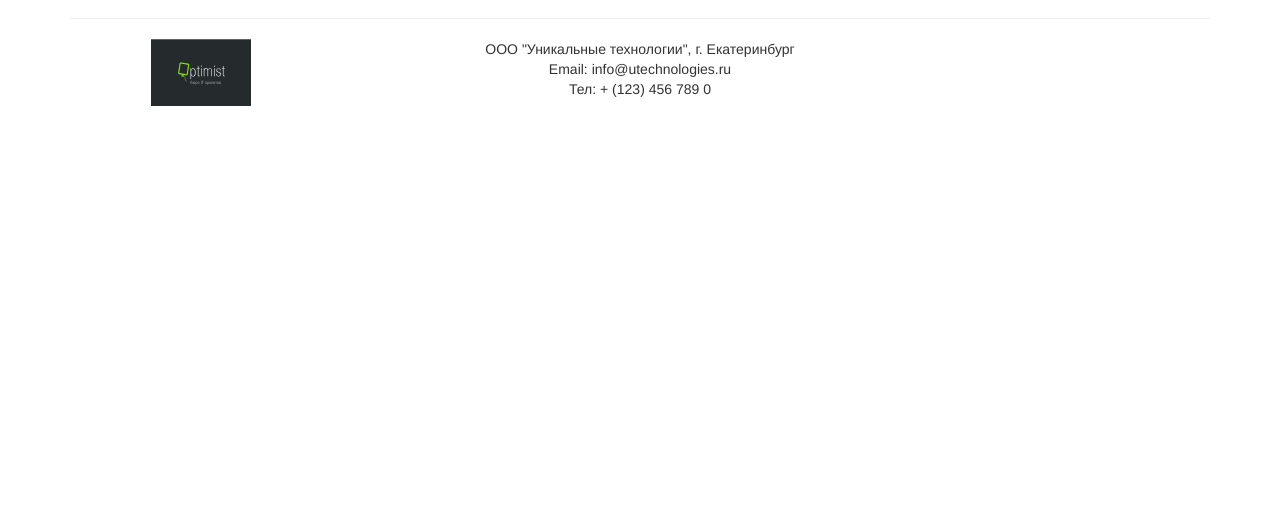
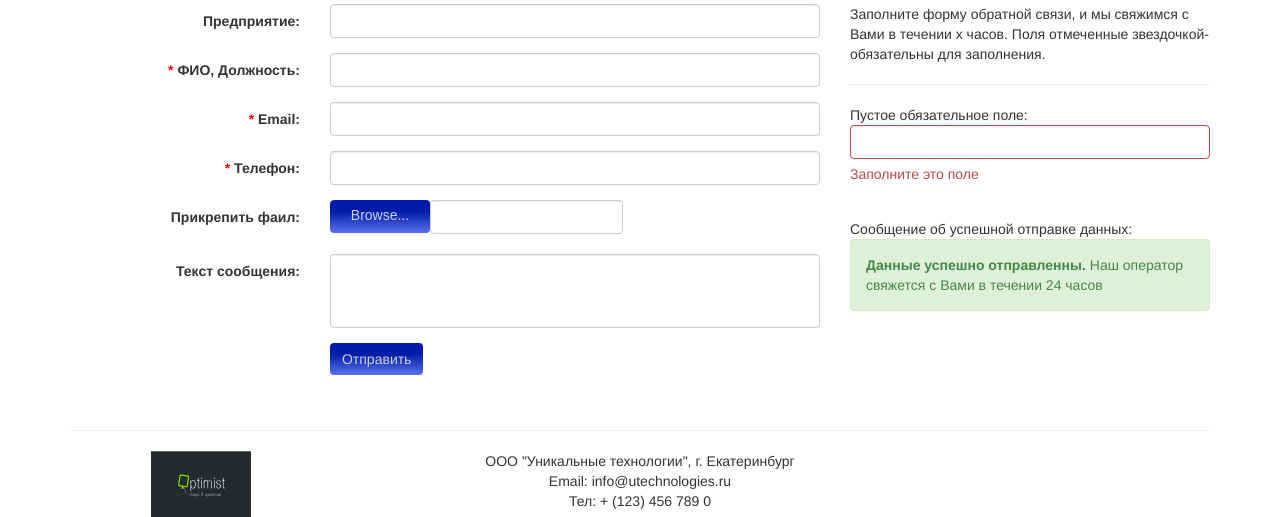
Before and after one commit to fablab77/test, a Python web app: template templates/main.html in a window 1280 px wide. Shown: the part 1884-2401 px from the top of the page. Before the commit the page ends 1990 px from the top, so only its background shows below. Run offline with Jinja, Linux system fonts and the light colour scheme; the template is opened without the code that fills it, so the values that code supplies are empty; some libraries are stand-ins or nearby versions.

Commit message:
add contant

```diff
--- a/assets/sass/screen.sass
+++ b/assets/sass/screen.sass
@@ -55,6 +55,8 @@
 	border: none
 	&:hover
 		color: white
+	&:focus
+		color: white
 	&:active
 		background-color: #001ca8
 
@@ -75,12 +77,90 @@
 
 
 
-// .nice
+.nice
+	font-family: arial
+	font-size: 12px
+	// -webkit-box-shadow: 0px 1px 0px #fff, 0px -1px 0px rgba(0,0,0,.1)
+	// -moz-box-shadow: 0px 1px 0px #fff, 0px -1px 0px rgba(0,0,0,.1)
+	// box-shadow: 0px 1px 0px #fff, 0px -1px 0px rgba(0,0,0,.1)
+	-moz-border-radius: 4px
+	-webkit-border-radius: 4px
+	border-radius: 4px
 
-// 	// the container div
+.nice .NFI-button
+	background-image: linear-gradient(bottom, rgb(89,113,234) 0%, rgb(0,28,168) 66%)
+	background-image: -o-linear-gradient(bottom, rgb(89,113,234) 0%, rgb(0,28,168) 66%)
+	background-image: -moz-linear-gradient(bottom, rgb(89,113,234) 0%, rgb(0,28,168) 66%)
+	background-image: -webkit-linear-gradient(bottom, rgb(89,113,234) 0%, rgb(0,28,168) 66%)
+	background-image: -ms-linear-gradient(bottom, rgb(89,113,234) 0%, rgb(0,28,168) 66%)
+	color: #CFCFCF
+	border-radius: 4px
+	font-size: 14px
+	&:hover
+		color: white
+	&:active
+		background-color: #001ca8
+	width: 100px
+	height: 33px
+	line-height: 30px
 
-// .nice .NFI-button
-// 	// the button div element
+// .nice .NFI-button:hover
+// 	background: #333
+// 	text-shadow: 0px -1px 0px #111
+// 	border: solid #000 1px
 
-// .nice .NFI-filename
-// 	// the text input element which collects and shows the value
+
+.nice .NFI-filename
+	// width: 100%
+	height: 34px
+	padding: 6px 12px
+	font-size: 14px
+	line-height: 1.428571429
+	color: #555555
+	vertical-align: middle
+	background-color: #ffffff
+	border: 1px solid #cccccc
+	border-radius: 4px
+	-webkit-box-shadow: inset 0 1px 1px rgba(0, 0, 0, 0.075)
+	box-shadow: inset 0 1px 1px rgba(0, 0, 0, 0.075)
+	-webkit-transition: border-color ease-in-out 0.15s, box-shadow ease-in-out 0.15s
+	transition: border-color ease-in-out 0.15s, box-shadow ease-in-out 0.15s
+	// -moz-border-radius-topright: 3px
+	// -moz-border-radius-bottomright: 3px
+	// -webkit-border-top-right-radius: 3px
+	// -webkit-border-bottom-right-radius: 3px
+	// border-top-right-radius: 3px
+	// border-bottom-right-radius: 3px
+
+	// // width: 200px
+	// border: solid #777 1px
+	// border-left: none
+	// height: 30px
+	// line-height: 30px
+
+	// background: #fff
+	// -webkit-box-shadow: inset 0px 2px 0px rgba(0,0,0,.05)
+	// -moz-box-shadow: inset 0px 2px 0px rgba(0,0,0,.05)
+	// box-shadow: inset 0px 2px 0px rgba(0,0,0,.05)
+
+	// color: #777
+	// text-shadow: 0px 1px 0px #fff
+
+.NFI-wrapper
+	width: 100%
+	overflow: hidden !important
+
+
+.fr-left
+	float: left
+	font-size: 18px
+	padding-right: 20px
+	padding-left: 10px
+	width: 45%
+
+.fr-right
+	float: right
+	font-size: 18px
+	padding-right: 10px
+	padding-left: 20px
+	width: 45%
--- a/static/css/screen.css
+++ b/static/css/screen.css
@@ -2424,27 +2424,104 @@
   color: white;
 }
 /* line 58, ../../assets/sass/screen.sass */
+.btn-default:focus {
+  color: white;
+}
+/* line 60, ../../assets/sass/screen.sass */
 .btn-default:active {
   background-color: #001ca8;
 }
 
-/* line 63, ../../assets/sass/screen.sass */
+/* line 65, ../../assets/sass/screen.sass */
 .feedback {
   margin-top: 30px;
 }
 
-/* line 66, ../../assets/sass/screen.sass */
+/* line 68, ../../assets/sass/screen.sass */
 .star {
   color: red;
 }
 
-/* line 69, ../../assets/sass/screen.sass */
+/* line 71, ../../assets/sass/screen.sass */
 .text16b {
   font-size: 16px;
   font-weight: bold;
 }
 
-/* line 73, ../../assets/sass/screen.sass */
+/* line 75, ../../assets/sass/screen.sass */
 .text-important {
   color: #c40031;
 }
+
+/* line 80, ../../assets/sass/screen.sass */
+.nice {
+  font-family: arial;
+  font-size: 12px;
+  -moz-border-radius: 4px;
+  -webkit-border-radius: 4px;
+  border-radius: 4px;
+}
+
+/* line 90, ../../assets/sass/screen.sass */
+.nice .NFI-button {
+  background-image: linear-gradient(bottom, #5971ea 0%, #001ca8 66%);
+  background-image: -o-linear-gradient(bottom, #5971ea 0%, #001ca8 66%);
+  background-image: -moz-linear-gradient(bottom, #5971ea 0%, #001ca8 66%);
+  background-image: -webkit-linear-gradient(bottom, #5971ea 0%, #001ca8 66%);
+  background-image: -ms-linear-gradient(bottom, #5971ea 0%, #001ca8 66%);
+  color: #cfcfcf;
+  border-radius: 4px;
+  font-size: 14px;
+  width: 100px;
+  height: 33px;
+  line-height: 30px;
+}
+/* line 99, ../../assets/sass/screen.sass */
+.nice .NFI-button:hover {
+  color: white;
+}
+/* line 101, ../../assets/sass/screen.sass */
+.nice .NFI-button:active {
+  background-color: #001ca8;
+}
+
+/* line 113, ../../assets/sass/screen.sass */
+.nice .NFI-filename {
+  height: 34px;
+  padding: 6px 12px;
+  font-size: 14px;
+  line-height: 1.42857;
+  color: #555555;
+  vertical-align: middle;
+  background-color: white;
+  border: 1px solid #cccccc;
+  border-radius: 4px;
+  -webkit-box-shadow: inset 0 1px 1px rgba(0, 0, 0, 0.075);
+  box-shadow: inset 0 1px 1px rgba(0, 0, 0, 0.075);
+  -webkit-transition: border-color ease-in-out 0.15s, box-shadow ease-in-out 0.15s;
+  transition: border-color ease-in-out 0.15s, box-shadow ease-in-out 0.15s;
+}
+
+/* line 149, ../../assets/sass/screen.sass */
+.NFI-wrapper {
+  width: 100%;
+  overflow: hidden !important;
+}
+
+/* line 154, ../../assets/sass/screen.sass */
+.fr-left {
+  float: left;
+  font-size: 18px;
+  padding-right: 20px;
+  padding-left: 10px;
+  width: 45%;
+}
+
+/* line 161, ../../assets/sass/screen.sass */
+.fr-right {
+  float: right;
+  font-size: 18px;
+  padding-right: 10px;
+  padding-left: 20px;
+  width: 45%;
+}
--- a/static/js/all.js
+++ b/static/js/all.js
@@ -10,7 +10,7 @@
 
 
 	$("input[type=file]").nicefileinput();
-});
+
 
 
 
--- a/templates/main.html
+++ b/templates/main.html
@@ -8,6 +8,59 @@
 
 <article class="article">
 	<div class="container">
+
+
+	<br>
+
+	<div class="fotorama" data-width="100%" data-height="350">
+		<div class="fotorama__select">
+			<div class="fr-left">
+				<div class="jumbotron">
+					<h1>Hello, world!</h1>
+					<p>Sit amet, consectetur adipisicing elit, sed do eiusmod tempor incididunt ut labore et dolore magna aliqua. Ut enim ad minim veniam</p>
+				</div>
+			</div>
+
+			<div class="fr-right">
+				<br>
+				<h2>Duis aute irure dolor</h2>
+				<p>
+					Sit amet, consectetur adipisicing elit, sed do eiusmod tempor incididunt ut labore et dolore magna aliqua. Ut enim ad minim veniam, quis nostrud exercitation ullamco laboris nisi ut aliquip ex ea commodo consequat. Duis aute irure dolor in reprehenderit in voluptate
+				</p>
+				<button class="btn btn-lg">Lorem Ipsum</button>
+			</div>
+
+		</div>
+		<div class="fotorama__select">
+			<div class="fr-left">
+				<h2>Duis aute irure dolor</h2>
+				<p>
+					Sit amet, consectetur adipisicing elit, sed do eiusmod tempor incididunt ut labore et dolore magna aliqua. Ut enim ad minim veniam, quis nostrud exercitation ullamco laboris nisi ut aliquip ex ea commodo consequat. Duis aute irure dolor in reprehenderit in voluptate
+				</p>
+			</div>
+
+			<div class="fr-right">
+				<br>
+				<h2>Duis aute irure dolor</h2>
+				<p>
+					Sit amet, consectetur adipisicing elit, sed do eiusmod
+
+				</p>
+				<ul>
+					<li><a href="#">Sit amet</a></li>
+					<li><a href="#">adipisicing elit</a></li>
+					<li><a href="#">ullamco laboris nisi</a></li>
+					<li><a href="#">adipisicing elit, sed</a></li>
+				</ul>
+			</div>
+		</div>
+		<div></div>
+	</div>
+
+
+
+
+
 		<div class="row">
 			<div class="col-md-12">
 				<div class="">
@@ -92,7 +145,7 @@
 				<div class="form-group">
 					<label for="inputEmail1" class="col-lg-4 control-label">Прикрепить фаил:</label>
 					<div class="col-lg-8">
-						<input type="file" class="nice" id="">
+						<input type="file" class="nice NFI-button " id="">
 					</div>
 				</div>
 				<div class="form-group">
```
